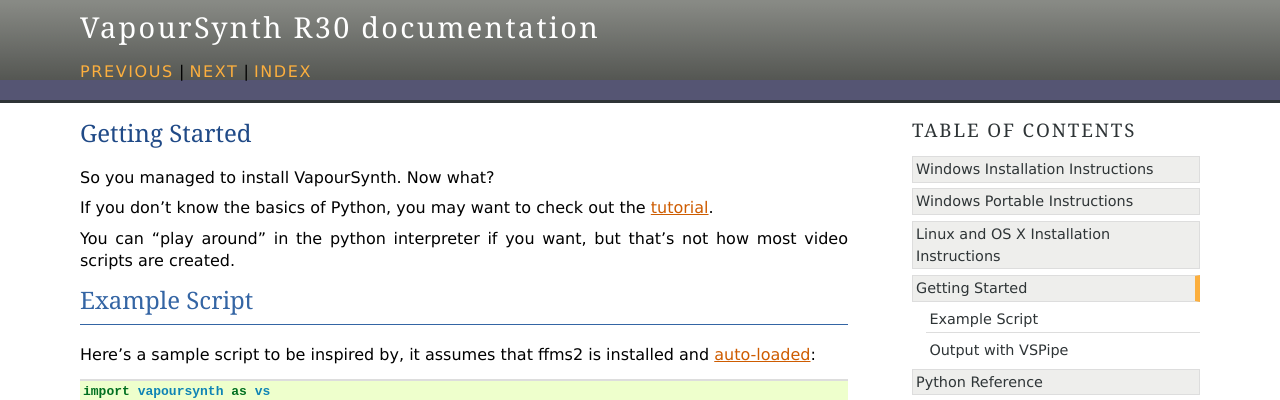
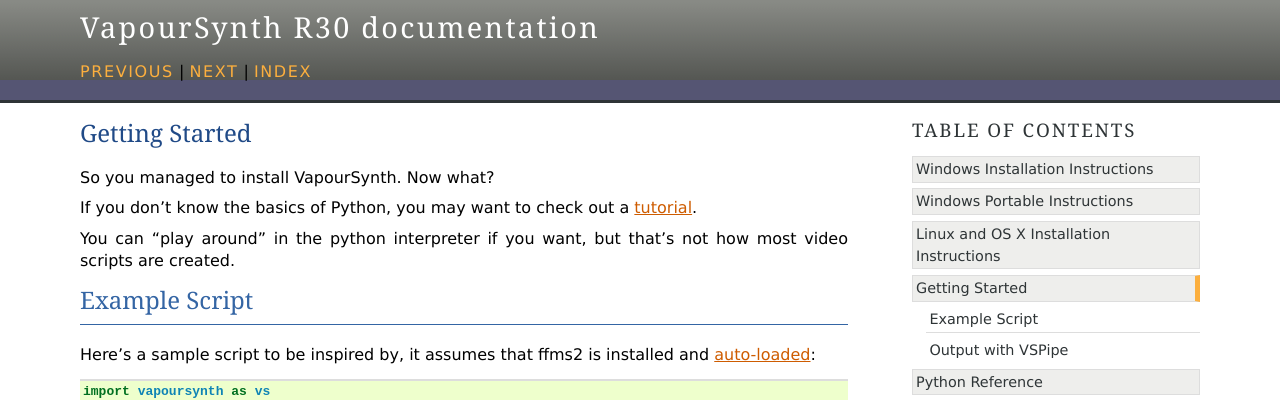
Before and after one commit to vapoursynth/vapoursynth, a Sphinx documentation site: the page built from doc/gettingstarted.rst, in a window 1280 px wide. Shown: the top 400 px of the page. Built offline with Sphinx 7.4.7, drawn with Linux system fonts in a browser that asks for light colours; formulas are drawn with MathJax 3.

Commit message:
Better python tutorial link

```diff
--- a/doc/gettingstarted.rst
+++ b/doc/gettingstarted.rst
@@ -3,8 +3,8 @@
 
 So you managed to install VapourSynth. Now what?
 
-If you don't know the basics of Python, you may want to check out the
-`tutorial <http://docs.python.org/py3k/tutorial/index.html>`_.
+If you don't know the basics of Python, you may want to check out a
+`tutorial <http://www.learnpython.org/>`_.
 
 You can "play around" in the python interpreter if you want, but that's not how
 most video scripts are created.
```
